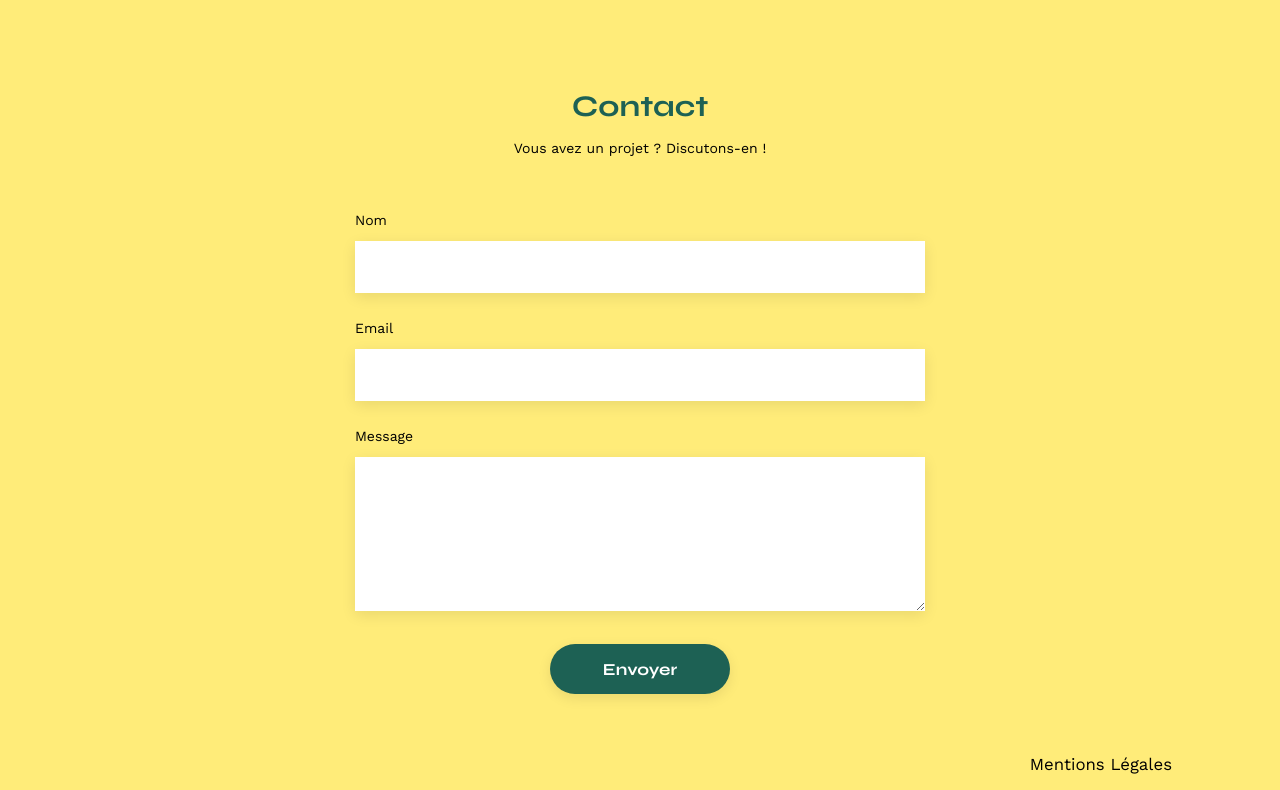
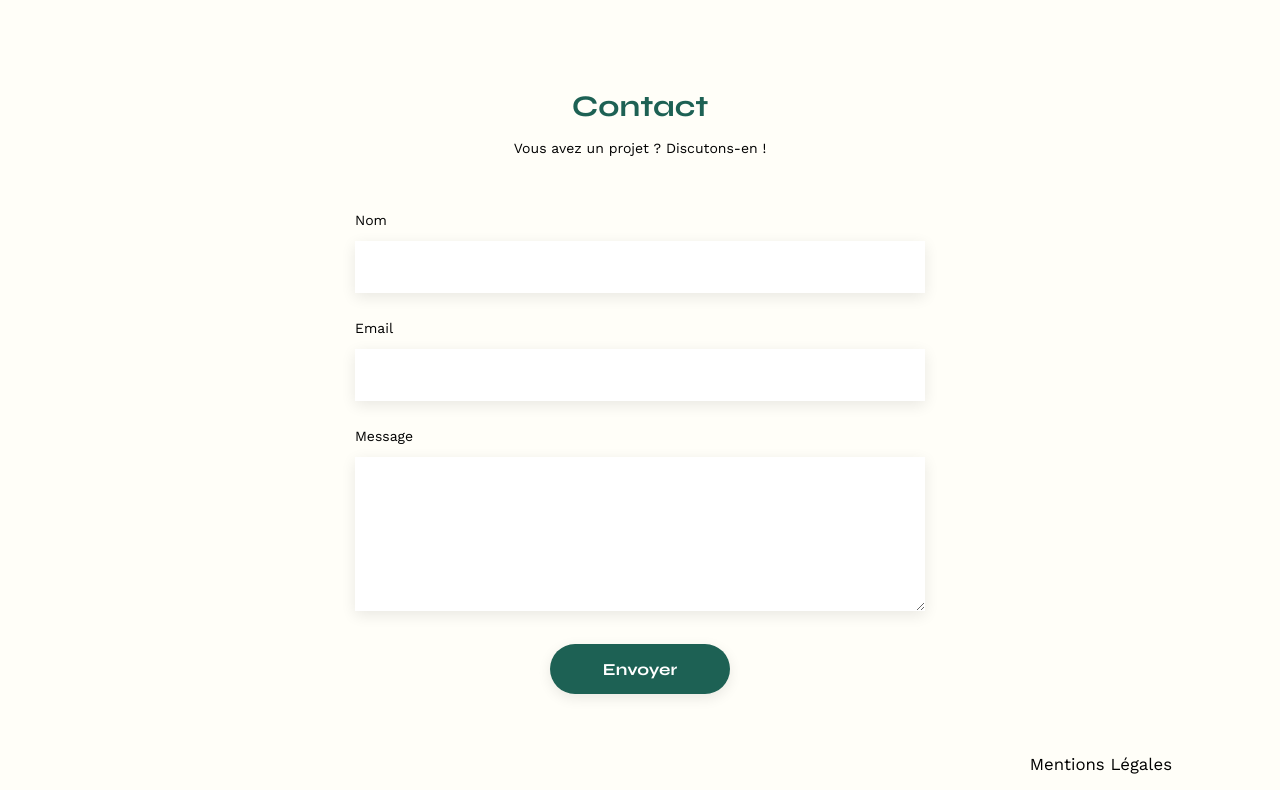
Before and after one commit to darkgugu/sophiebluel, a plain HTML site: page FrontEnd/index.html in a window 1280 px wide. Shown: the part 634-1424 px from the top of the page. Drawn offline with nearby package versions, Linux system fonts and the light colour scheme; no server answers.

Commit message:
Update style.css

```diff
--- a/FrontEnd/assets/style.css
+++ b/FrontEnd/assets/style.css
@@ -20,7 +20,7 @@
 }
 
 body {
-  background-color: #ffec79;
+  background-color: #FFFEF8;
   min-height: 100vh;
   display: flex;
   flex-direction: column;
```
